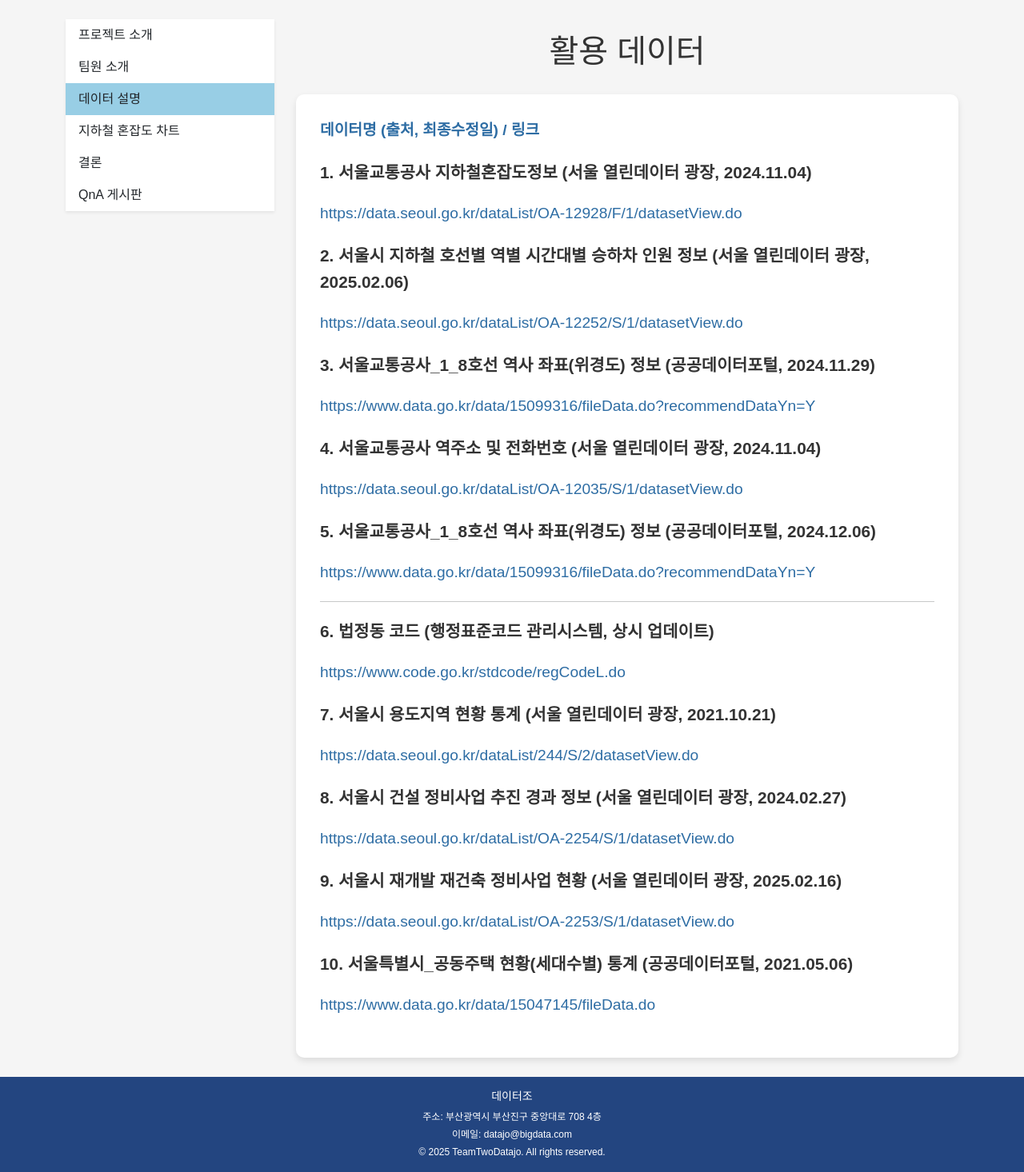
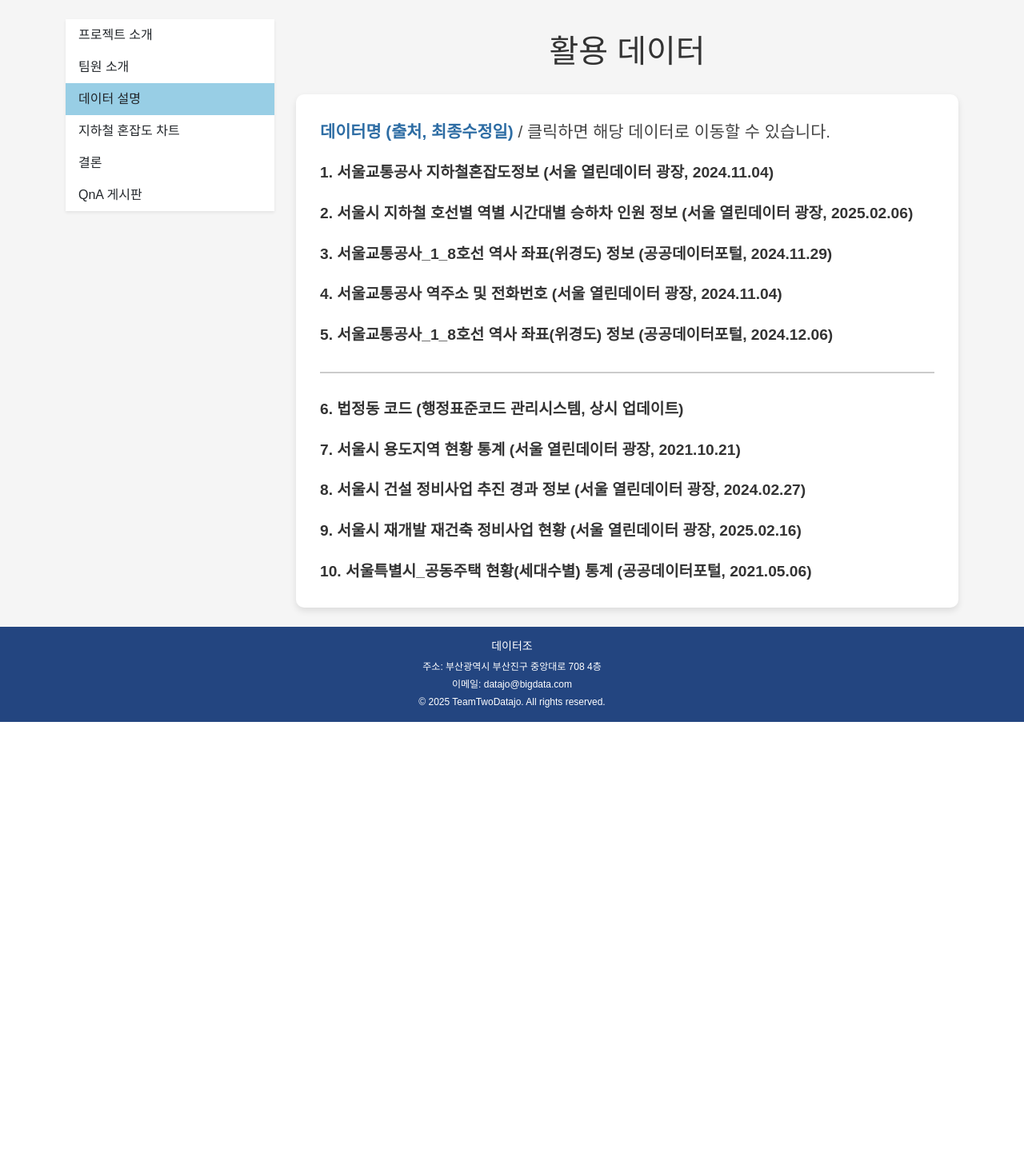
Before and after one commit to compass149/MetroBigDataInsights, a Django app: page /intro/data_source/ in a window 1280 px wide. Shown: the part 72-1538 px from the top of the page at 80% size. After the commit the page ends 975 px from the top, so only its background shows below. Run offline with Django 5.2, Linux system fonts and the light colour scheme; some libraries are stand-ins or nearby versions.

```diff
--- a/mysite/static/css/styles.css
+++ b/mysite/static/css/styles.css
@@ -41,16 +41,16 @@ h2 {
   font-size: 1.2em;
   color: #444;
   line-height: 1.6;
-  margin-bottom: 20px;
+  /* margin-bottom: 20px; */
 }
 
 .content-container .highlight {
   font-weight: bold;
-  color: #2e6da4;
+  color: #333333;
 }
 
 .content-container a {
-  color: #2e6da4;
+  color: #333333;
   text-decoration: none;
 }
 
@@ -63,4 +63,6 @@ h2 {
   color: #333333;
   font-size: 1.3em;
   margin-top: 20px;
+  margin-bottom: 0 !important;
+  text-decoration: none;
 }
--- a/mysite/templates/intro/data_source.html
+++ b/mysite/templates/intro/data_source.html
@@ -2,38 +2,32 @@
 {% load static %}
 
 {% block content %}
-    <h2>활용 데이터</h2>
-    <div class="content-container">
-        <p><span class="highlight">데이터명 (출처, 최종수정일) / 링크</span></p>
+    <h2 style="text-align: center; font-size: 2.5em; color: #333; margin-bottom: 30px;">활용 데이터</h2>
+    <div class="content-container" style="background-color: #ffffff; padding: 30px; border-radius: 10px; box-shadow: 0 4px 8px rgba(0, 0, 0, 0.1); max-width: 900px; margin: 0 auto;">
+        <p style="font-size: 1.3em; color: #444; line-height: 1.6; margin-bottom: 20px;">
+            <span style="font-weight: bold; color: #2e6da4;">데이터명 (출처, 최종수정일)</span> / 클릭하면 해당 데이터로 이동할 수 있습니다.
+        </p>
 
-        <p class="section-title">1. 서울교통공사 지하철혼잡도정보 (서울 열린데이터 광장, 2024.11.04)</p>
-        <p><a href="https://data.seoul.go.kr/dataList/OA-12928/F/1/datasetView.do" target="_blank">https://data.seoul.go.kr/dataList/OA-12928/F/1/datasetView.do</a></p>
+        <p class="section-title" style="font-size: 1.2em; font-weight: bold; margin-bottom: 15px;"><a href="https://data.seoul.go.kr/dataList/OA-12928/F/1/datasetView.do" target="_blank" style=" text-decoration: none;">1. 서울교통공사 지하철혼잡도정보 (서울 열린데이터 광장, 2024.11.04)</a></p>
 
-        <p class="section-title">2. 서울시 지하철 호선별 역별 시간대별 승하차 인원 정보 (서울 열린데이터 광장, 2025.02.06)</p>
-        <p><a href="https://data.seoul.go.kr/dataList/OA-12252/S/1/datasetView.do" target="_blank">https://data.seoul.go.kr/dataList/OA-12252/S/1/datasetView.do</a></p>
+        <p class="section-title" style="font-size: 1.2em; font-weight: bold; margin-bottom: 15px;"><a href="https://data.seoul.go.kr/dataList/OA-12252/S/1/datasetView.do" target="_blank" style="color: #333333; text-decoration: none;">2. 서울시 지하철 호선별 역별 시간대별 승하차 인원 정보 (서울 열린데이터 광장, 2025.02.06)</a></p>
 
-        <p class="section-title">3. 서울교통공사_1_8호선 역사 좌표(위경도) 정보 (공공데이터포털, 2024.11.29)</p>
-        <p><a href="https://www.data.go.kr/data/15099316/fileData.do?recommendDataYn=Y" target="_blank">https://www.data.go.kr/data/15099316/fileData.do?recommendDataYn=Y</a></p>
+        <p class="section-title" style="font-size: 1.2em; font-weight: bold; margin-bottom: 15px;"><a href="https://www.data.go.kr/data/15099316/fileData.do?recommendDataYn=Y" target="_blank" style="color: #333333; text-decoration: none;">3. 서울교통공사_1_8호선 역사 좌표(위경도) 정보 (공공데이터포털, 2024.11.29)</a></p>
 
-        <p class="section-title">4. 서울교통공사 역주소 및 전화번호 (서울 열린데이터 광장, 2024.11.04)</p>
-        <p><a href="https://data.seoul.go.kr/dataList/OA-12035/S/1/datasetView.do" target="_blank">https://data.seoul.go.kr/dataList/OA-12035/S/1/datasetView.do</a></p>
+        <p class="section-title" style="font-size: 1.2em; font-weight: bold; margin-bottom: 15px;"><a href="https://data.seoul.go.kr/dataList/OA-12035/S/1/datasetView.do" target="_blank" style="color: #333333; text-decoration: none;">4. 서울교통공사 역주소 및 전화번호 (서울 열린데이터 광장, 2024.11.04)</a></p>
 
-        <p class="section-title">5. 서울교통공사_1_8호선 역사 좌표(위경도) 정보 (공공데이터포털, 2024.12.06)</p>
-        <p><a href="https://www.data.go.kr/data/15099316/fileData.do?recommendDataYn=Y" target="_blank">https://www.data.go.kr/data/15099316/fileData.do?recommendDataYn=Y</a></p>
-       <hr>
-        <p class="section-title">6. 법정동 코드 (행정표준코드 관리시스템, 상시 업데이트)</p>
-        <p><a href="https://www.code.go.kr/stdcode/regCodeL.do" target="_blank">https://www.code.go.kr/stdcode/regCodeL.do</a></p>
+        <p class="section-title" style="font-size: 1.2em; font-weight: bold; margin-bottom: 15px;"><a href="https://www.data.go.kr/data/15099316/fileData.do?recommendDataYn=Y" target="_blank" style="color: #333333; text-decoration: none;">5. 서울교통공사_1_8호선 역사 좌표(위경도) 정보 (공공데이터포털, 2024.12.06)</a></p>
 
-        <p class="section-title">7. 서울시 용도지역 현황 통계 (서울 열린데이터 광장, 2021.10.21)</p>
-        <p><a href="https://data.seoul.go.kr/dataList/244/S/2/datasetView.do" target="_blank">https://data.seoul.go.kr/dataList/244/S/2/datasetView.do</a></p>
+        <hr style="border: 1px solid #333333; margin: 30px 0;">
 
-        <p class="section-title">8. 서울시 건설 정비사업 추진 경과 정보 (서울 열린데이터 광장, 2024.02.27)</p>
-        <p><a href="https://data.seoul.go.kr/dataList/OA-2254/S/1/datasetView.do" target="_blank">https://data.seoul.go.kr/dataList/OA-2254/S/1/datasetView.do</a></p>
+        <p class="section-title" style="font-size: 1.2em; font-weight: bold; margin-bottom: 15px;"><a href="https://www.code.go.kr/stdcode/regCodeL.do" target="_blank" style="color: #333333; text-decoration: none;">6. 법정동 코드 (행정표준코드 관리시스템, 상시 업데이트)</a></p>
 
-        <p class="section-title">9. 서울시 재개발 재건축 정비사업 현황 (서울 열린데이터 광장, 2025.02.16)</p>
-        <p><a href="https://https://data.seoul.go.kr/dataList/OA-2253/S/1/datasetView.do" target="_blank">https://data.seoul.go.kr/dataList/OA-2253/S/1/datasetView.do</a></p>
+        <p class="section-title" style="font-size: 1.2em; font-weight: bold; margin-bottom: 15px;"><a href="https://data.seoul.go.kr/dataList/244/S/2/datasetView.do" target="_blank" style="color: #333333; text-decoration: none;">7. 서울시 용도지역 현황 통계 (서울 열린데이터 광장, 2021.10.21)</a></p>
 
-        <p class="section-title">10. 서울특별시_공동주택 현황(세대수별) 통계 (공공데이터포털, 2021.05.06)</p>
-        <p><a href="https://www.data.go.kr/data/15047145/fileData.do" target="_blank">https://www.data.go.kr/data/15047145/fileData.do</a></p>
+        <p class="section-title" style="font-size: 1.2em; font-weight: bold; margin-bottom: 15px;"><a href="https://data.seoul.go.kr/dataList/OA-2254/S/1/datasetView.do" target="_blank" style="color: #333333; text-decoration: none;">8. 서울시 건설 정비사업 추진 경과 정보 (서울 열린데이터 광장, 2024.02.27)</a></p>
+
+        <p class="section-title" style="font-size: 1.2em; font-weight: bold; margin-bottom: 15px;"><a href="https://data.seoul.go.kr/dataList/OA-2253/S/1/datasetView.do" target="_blank" style="color: #333333; text-decoration: none;">9. 서울시 재개발 재건축 정비사업 현황 (서울 열린데이터 광장, 2025.02.16)</a></p>
+
+        <p class="section-title" style="font-size: 1.2em; font-weight: bold; margin-bottom: 15px;"><a href="https://www.data.go.kr/data/15047145/fileData.do" target="_blank" style="color: #333333; text-decoration: none;">10. 서울특별시_공동주택 현황(세대수별) 통계 (공공데이터포털, 2021.05.06)</a></p>
     </div>
 {% endblock %}
--- a/mysite/templates/intro/member.html
+++ b/mysite/templates/intro/member.html
@@ -3,7 +3,6 @@
 
 {% block content %}
     <h2>팀원 소개</h2>
-    <p>여기에 팀원 소개 관련 내용을 넣으세요.</p>
     <div class="row">
         <div class="col-md-6">
             <div class="card mb-3">
@@ -41,7 +40,7 @@
                 style="width: 100%; height: 450px; object-fit: cover;">
                 <div class="card-body">
                     <h5 class="card-title">최병진</h5>
-                    <p class="card-text">데이터 수집 및 전처리, python을 활용한 가공</p>
+                    <p class="card-text">데이터 수집 및 전처리, python을 활용한 데이터 가공</p>
                 </div>
             </div>
         </div>
--- a/mysite/templates/posts/list.html
+++ b/mysite/templates/posts/list.html
@@ -43,7 +43,11 @@
                 {% for post in posts %}
                     <tr>
                         <td class="text-center">{{ forloop.counter }}</td>
-                        <td><a href="{% url 'posts:read' post_id=post.id %}">{{ post.title }}</a></td>
+                        <td style="text-align: center;">
+                            <a href="{% url 'posts:read' post_id=post.id %}" style="color: #333333; text-decoration: none; display: inline-block;">
+                                {{ post.title }}
+                            </a>
+                        </td>
                         <td class="text-center">{{ post.created_by.first_name }}</td>
                         <td class="text-center">{{ post.created_at | date:"Y-m-d H:i" }}</td>
                         <td class="text-center">{{ post.updated_at | date:"Y-m-d H:i" }}</td>
```
Also changed, not shown: mysite/templates/intro/index.html (+44 -24 lines).
